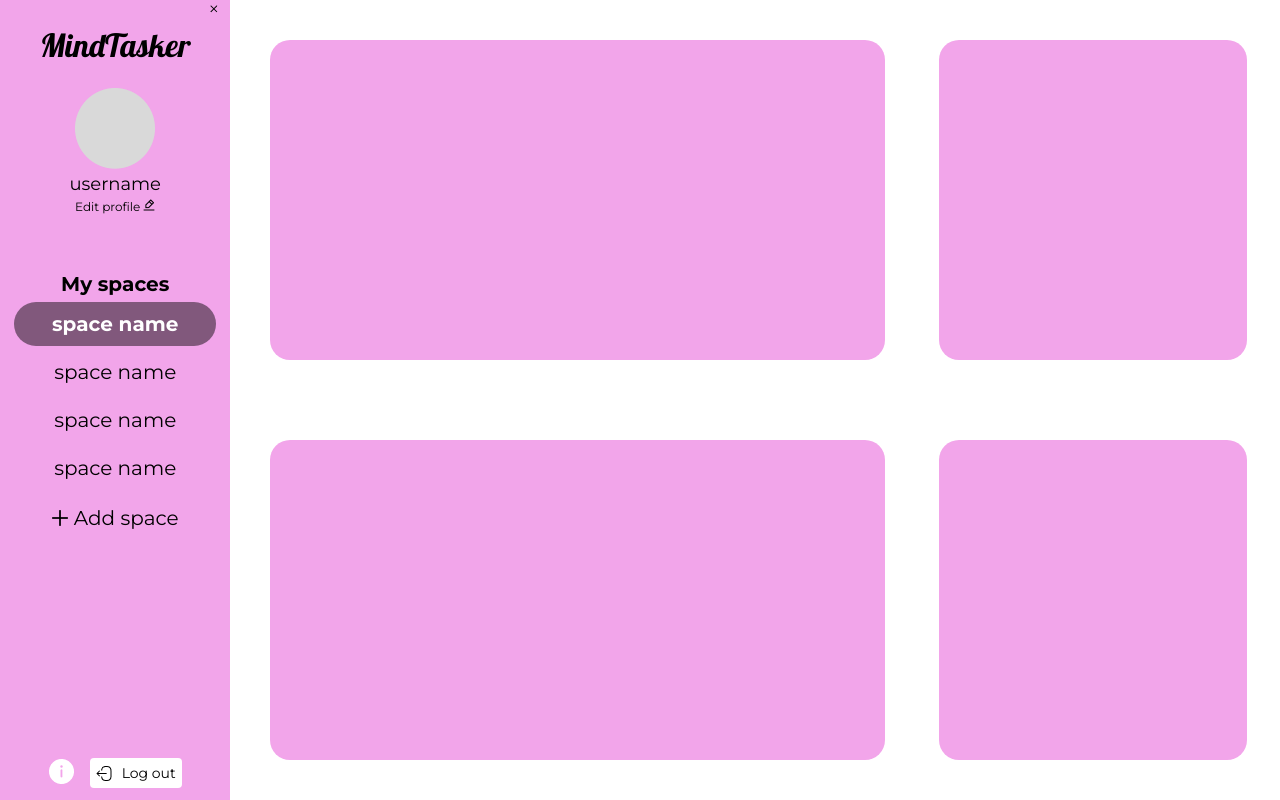
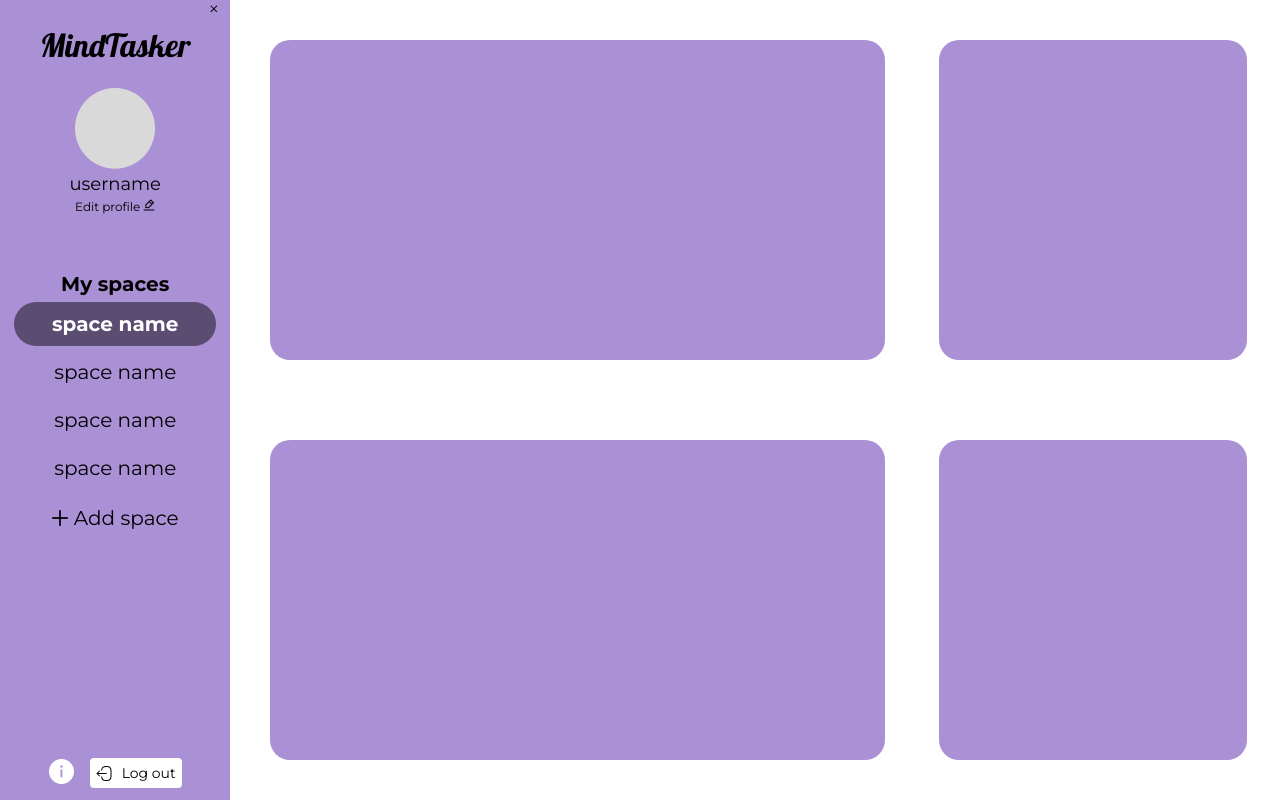
Before and after one commit to karolineterra/MindTasker, a React (Create React App) app in the folder my-app/: page /homepage in a window 1280 px wide. Built offline with nearby package versions, Linux system fonts and the light colour scheme.

Commit message:
fixing-colors

```diff
--- a/my-app/src/styles/Sidebar.css
+++ b/my-app/src/styles/Sidebar.css
@@ -4,7 +4,7 @@
     display: flex;
     flex-direction: column;
     align-items: center;
-    background-color: #F2A5EA;
+    background-color: #AA90D4;
     height: 100vh;
     width: 18%;
 }
--- a/my-app/src/styles/TemplateBlock.css
+++ b/my-app/src/styles/TemplateBlock.css
@@ -3,5 +3,5 @@
     width: 90%;
     height: 80%;
     border-radius: 20px;
-    background-color: #F2A5EA;
+    background-color: #AA90D4;
 }
```
